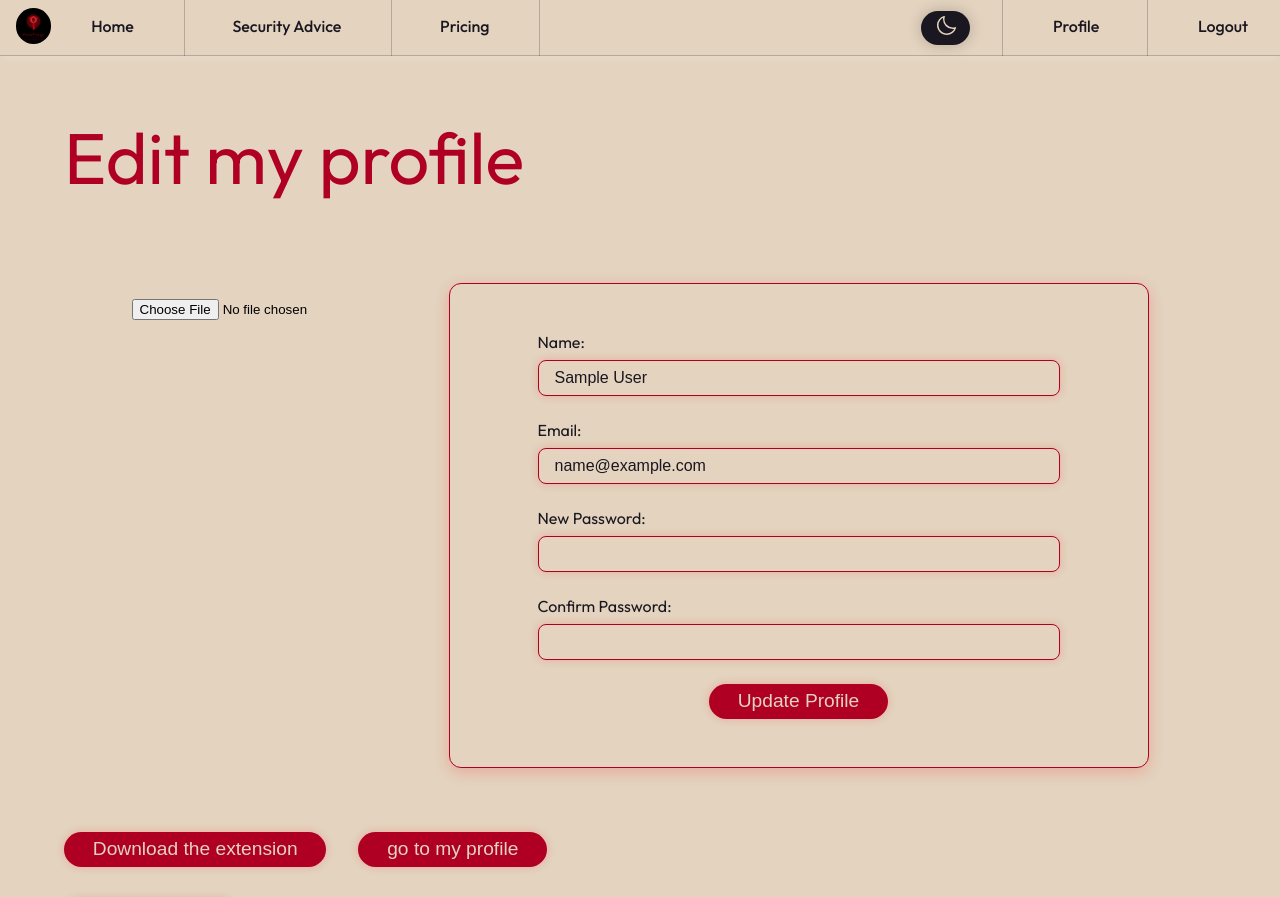
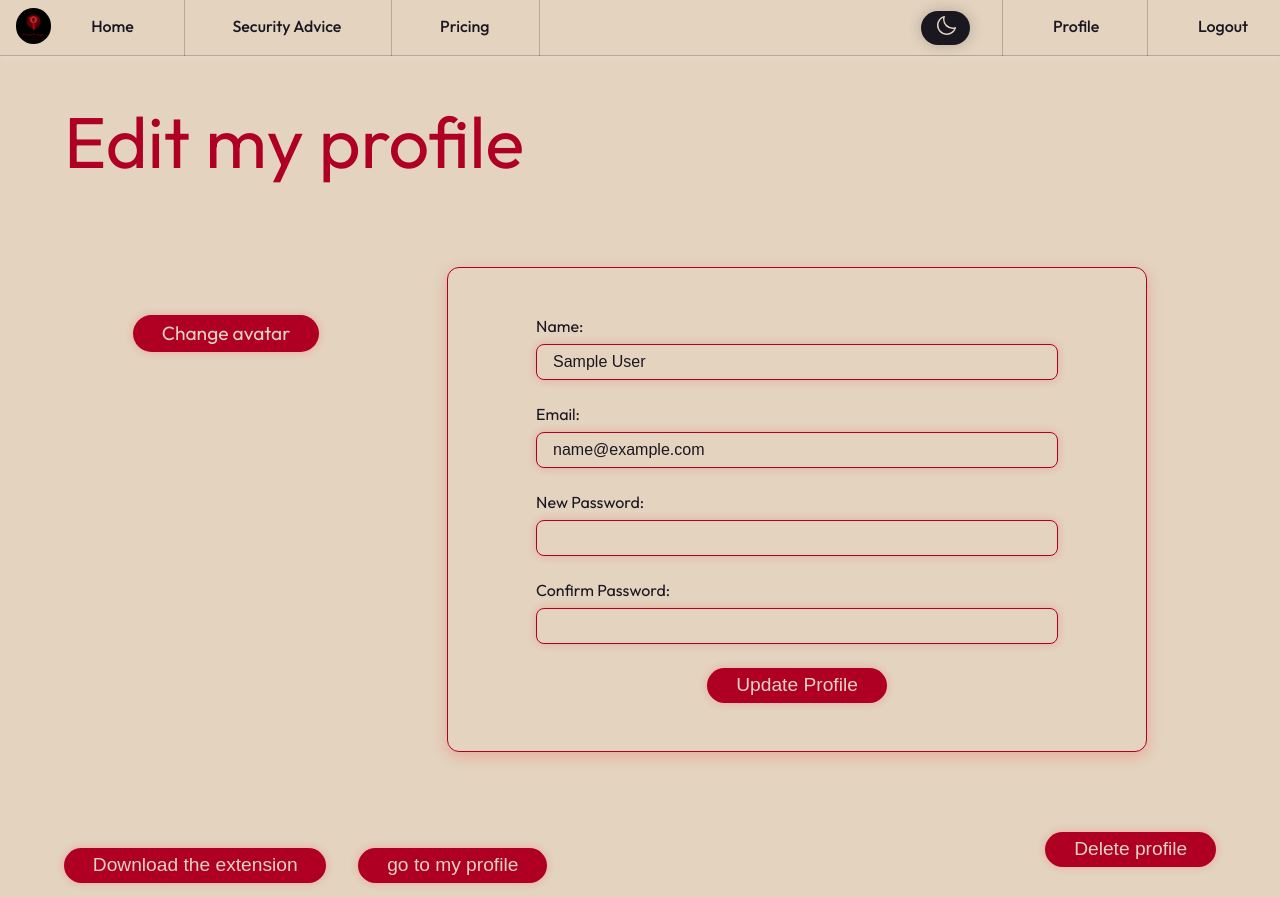
Before and after one commit to PassForgeTHP/React_Passforge, a React (Vite) app: page /edit-profile in a window 1280 px wide. Shown: the top 897 px of the page. Built offline with nearby package versions, Linux system fonts and the light colour scheme; sample sign-in values are in the browser's storage.

Commit message:
changes css in edit profile

```diff
--- a/src/pages/EditProfile.jsx
+++ b/src/pages/EditProfile.jsx
@@ -97,7 +97,7 @@ const EditProfile = () => {
           <label htmlFor="avatar"></label>
           {preview && (
             <img
-              src={preview}
+              src={preview || user?.avatar || defaultAvatar}
               alt="avatar preview"
               className="avatar"
             />
@@ -107,7 +107,11 @@ const EditProfile = () => {
             type="file"
             accept="image/*"
             onChange={handleFileChange}
+            style={{ display: "none" }}
           />
+          <label htmlFor="avatar" className="btn">
+            Change avatar
+          </label>
         </div>
 
         <div className="form-edit">
@@ -160,7 +164,7 @@ const EditProfile = () => {
         </div>
       </div>
 
-      <div>
+      <div className="actions">
         <div className="buttons-profile">
           <button className="btn">Download the extension</button>
           <button className="btn" onClick={() => navigate("/profile")}>go to my profile</button>
--- a/src/styles/profile.css
+++ b/src/styles/profile.css
@@ -1,5 +1,5 @@
 .container-profile {
-  padding-top: 5rem;
+  padding-top: 4rem;
 }
 
 .avatar {
@@ -62,7 +62,7 @@
   display: flex;
   align-items: flex-start;
   justify-content: center;
-  gap: 4rem;
+  gap: 8rem;
   flex-wrap: wrap;
 }
 
@@ -77,3 +77,11 @@
   max-width:700px;
   width: 100%;
 }
+
+.actions {
+  display: flex;
+  justify-content: space-between;
+  align-items: center;
+  width: 100%;
+  margin-top: 2rem;
+}
```
